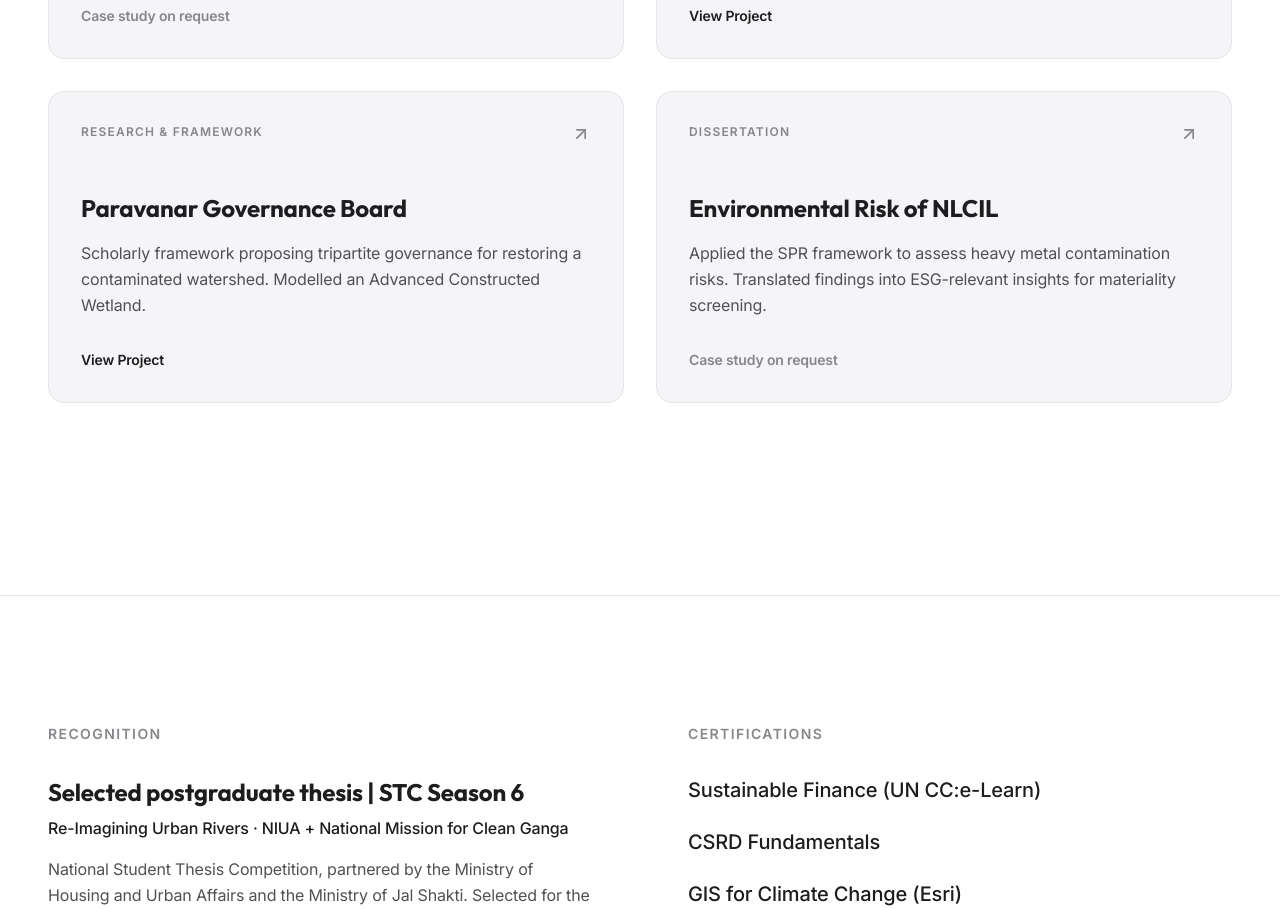
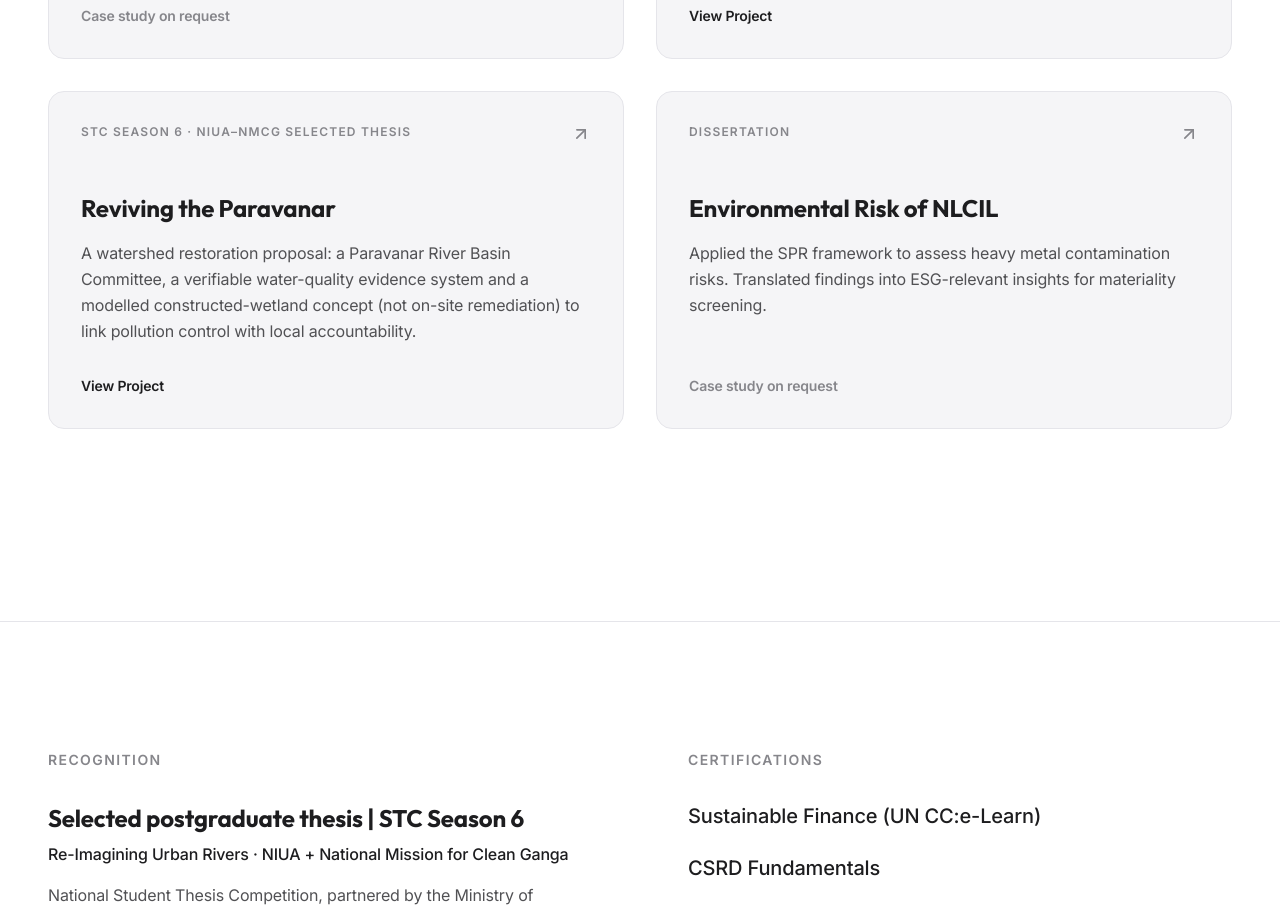
Before and after one commit to arunachalamvenkatachalapathy-dev/arunachalam-portfolio, a React (Vite) app: page / in a window 1280 px wide. Shown: the part 3300-4209 px from the top of the page. Built offline with nearby package versions, Linux system fonts and the light colour scheme.

Commit message:
Update Paravanar STC Season 6 project card
Updated project details for the Paravanar governance initiative.

```diff
--- a/src/components/Projects.jsx
+++ b/src/components/Projects.jsx
@@ -15,9 +15,9 @@ const projects = [
     link: 'https://arunachalamvenkatachalapathy-dev.github.io/netzerocalc-ai/',
   },
   {
-    title: 'Paravanar Governance Board',
-    category: 'Research & Framework',
-    description: 'Scholarly framework proposing tripartite governance for restoring a contaminated watershed. Modelled an Advanced Constructed Wetland.',
+    title: 'Reviving the Paravanar',
+    category: 'STC Season 6 · NIUA–NMCG selected thesis',
+    description: 'A watershed restoration proposal: a Paravanar River Basin Committee, a verifiable water-quality evidence system and a modelled constructed-wetland concept (not on-site remediation) to link pollution control with local accountability.',
     link: 'https://arunachalamvenkatachalapathy-dev.github.io/paravanar/',
   },
   {
```
